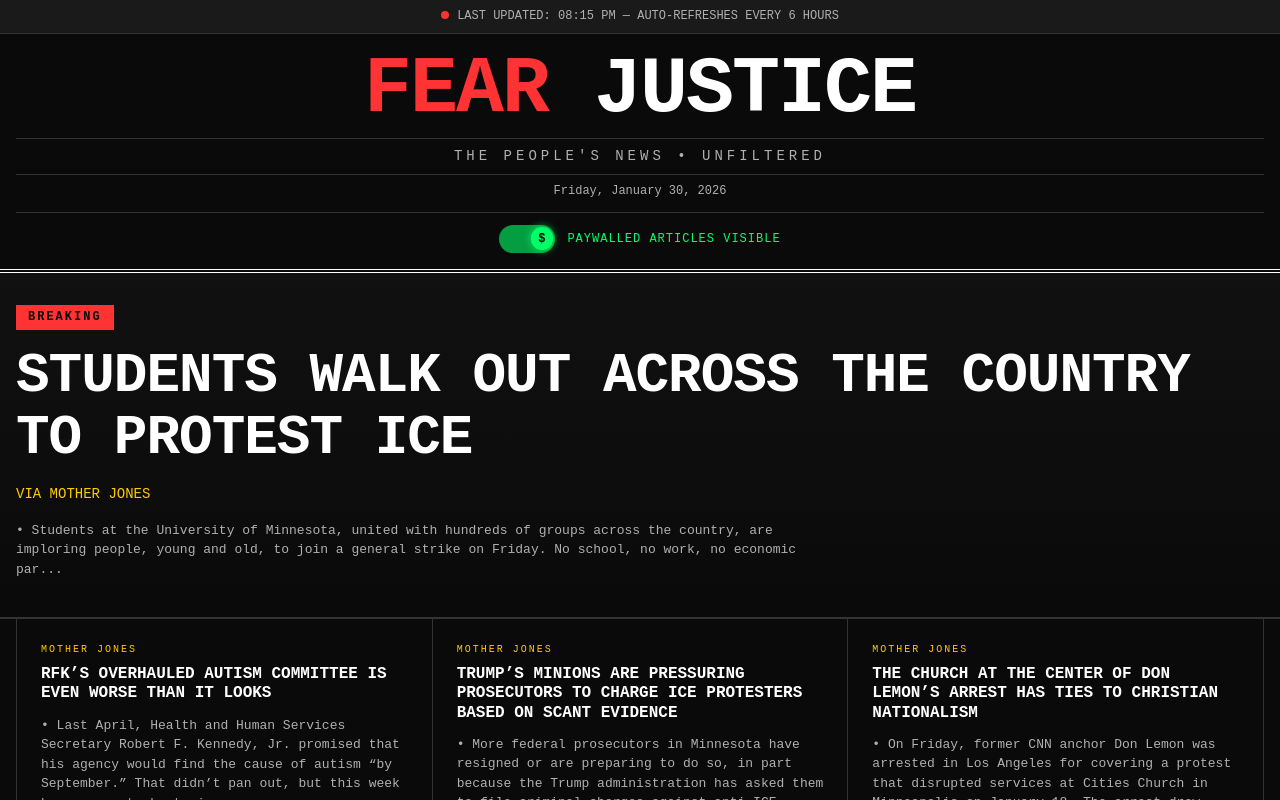
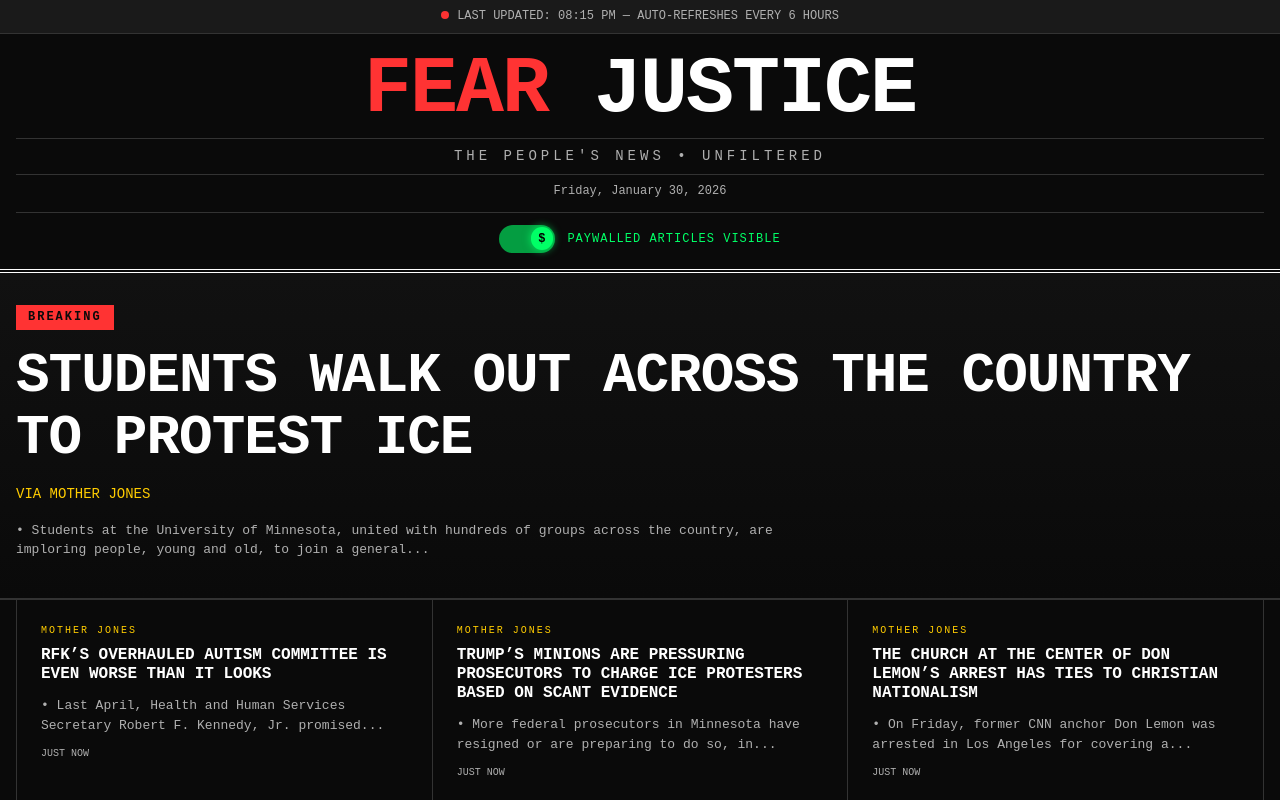
Before and after one commit to gsyamada/fearjustice, a Next.js app: page / in a window 1280 px wide. Shown: the top 800 px of the page. Built offline with nearby package versions, Linux system fonts and the light colour scheme.

Commit message:
Limit summaries to 2 bullet points, truncate at word boundaries
Amp-Thread-ID: https://ampcode.com/threads/T-019c105f-a630-7556-94c7-4be0d43fb163
Co-authored-by: Amp <amp@ampcode.com>

```diff
--- a/app/page.tsx
+++ b/app/page.tsx
@@ -52,12 +52,25 @@
   return `${diffDays} days ago`
 }
 
-function SummaryBlock({ summary }: { summary: string }) {
+function truncateAtWord(text: string, maxLength: number): string {
+  if (text.length <= maxLength) return text
+  const truncated = text.slice(0, maxLength)
+  const lastSpace = truncated.lastIndexOf(' ')
+  if (lastSpace > maxLength * 0.6) {
+    return truncated.slice(0, lastSpace) + '...'
+  }
+  return truncated + '...'
+}
+
+function SummaryBlock({ summary, isHeadline = false }: { summary: string, isHeadline?: boolean }) {
   const lines = summary.split('\n').filter(line => line.trim())
+  const bulletLimit = isHeadline ? 3 : 2
+  const charLimit = isHeadline ? 150 : 85
+
   return (
     <div className="article-summary">
-      {lines.map((line, i) => (
-        <p key={i}>{line}</p>
+      {lines.slice(0, bulletLimit).map((line, i) => (
+        <p key={i}>{truncateAtWord(line, charLimit)}</p>
       ))}
     </div>
   )
@@ -121,7 +134,7 @@
             </a>
             <p className="headline-source">via {displayHeadline.source}</p>
             <div className="headline-summary">
-              <SummaryBlock summary={displayHeadline.summary} />
+              <SummaryBlock summary={displayHeadline.summary} isHeadline={true} />
             </div>
           </div>
         </section>
--- a/scripts/update-news.js
+++ b/scripts/update-news.js
@@ -148,12 +148,12 @@
   try {
     const model = genAI.getGenerativeModel({ model: 'gemini-1.5-flash' });
 
-    const prompt = `You are a hard-hitting leftist news editor. Summarize this news story in 3 punchy bullet points for a Gen Z audience. Be direct, use strong language, and emphasize systemic issues. No fluff.
+    const prompt = `You are a hard-hitting leftist news editor. Summarize this news story in exactly 2 short, punchy bullet points for a Gen Z audience. Each bullet must be under 80 characters. Be direct, emphasize systemic issues. No fluff.
 
 Title: ${article.title}
 Content: ${article.content.slice(0, 2000)}
 
-Format your response as exactly 3 bullet points, each on its own line starting with •`;
+Format: exactly 2 bullet points, each on its own line starting with •. Keep each bullet under 80 characters.`;
 
     const result = await model.generateContent(prompt);
     const summary = result.response.text();
```
